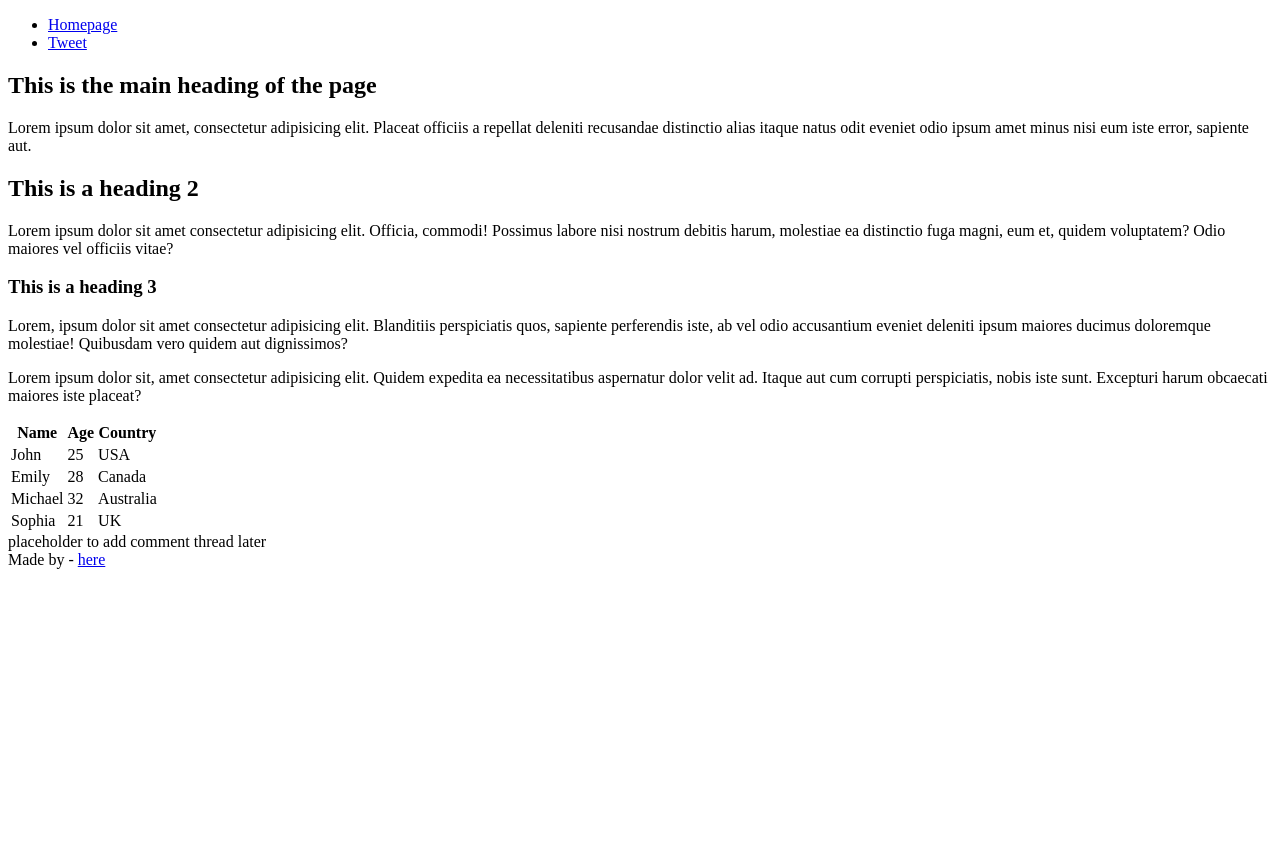
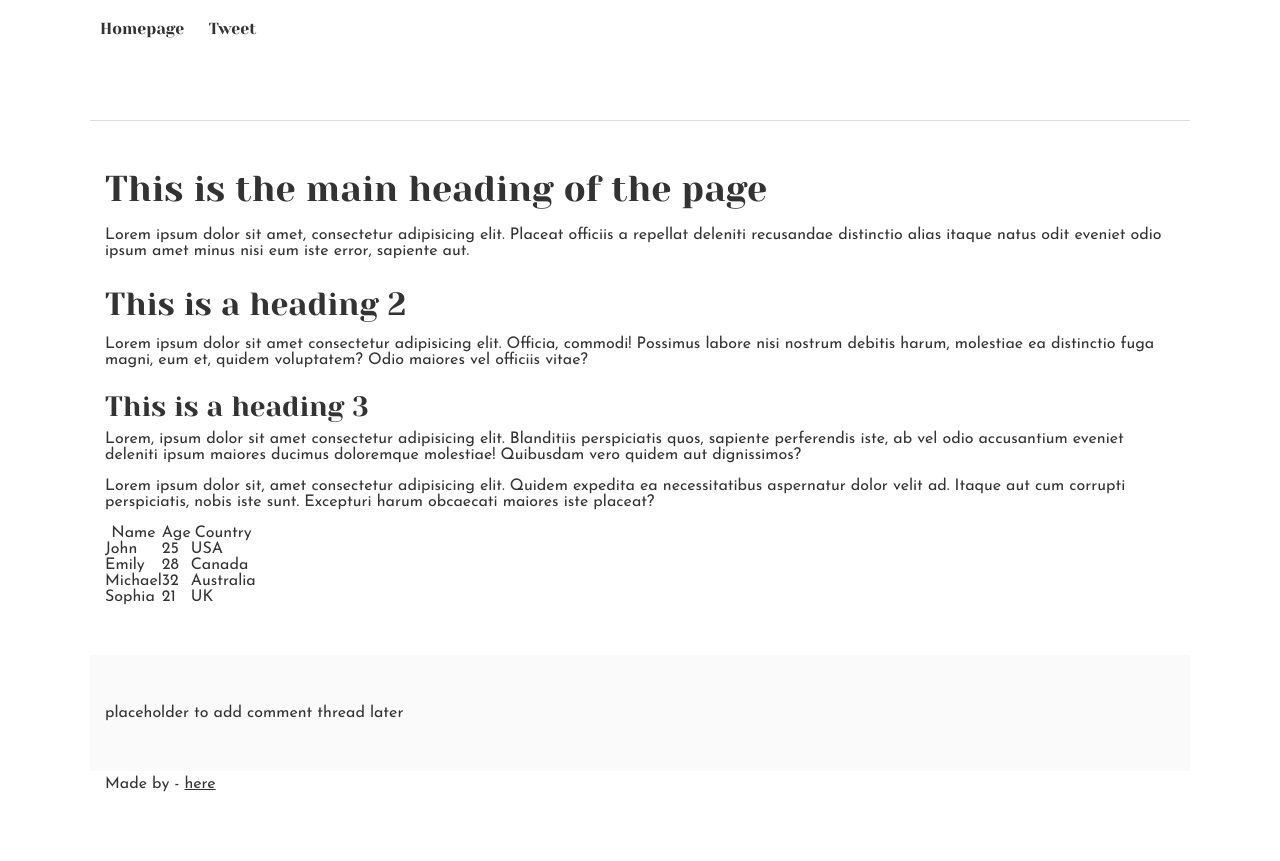
Before and after one commit to mar-alabi/alx_html_css, a plain HTML site: page css_basic/index.html in a window 1280 px wide. Before the commit the page ends 800 px from the top, so only its background shows below. Drawn offline with Linux system fonts and the light colour scheme.

Commit message:
link css files to html files

```diff
--- a/css_basic/index.html
+++ b/css_basic/index.html
@@ -4,6 +4,8 @@
     <meta charset="UTF-8" />
     <meta name="viewport" content="width=device-width, initial-scale=1.0" />
     <title>Document</title>
+    <link rel="stylesheet" href="styles.css">
+    <link rel="stylesheet" href="base.css">
   </head>
   <body>
     <header>
--- a/css_basic/tweets.html
+++ b/css_basic/tweets.html
@@ -4,6 +4,8 @@
     <meta charset="UTF-8" />
     <meta name="viewport" content="width=device-width, initial-scale=1.0" />
     <title>Document</title>
+    <link rel="stylesheet" href="styles.css">
+    <link rel="stylesheet" href="base.css">
   </head>
   <body>
     <header>
```
